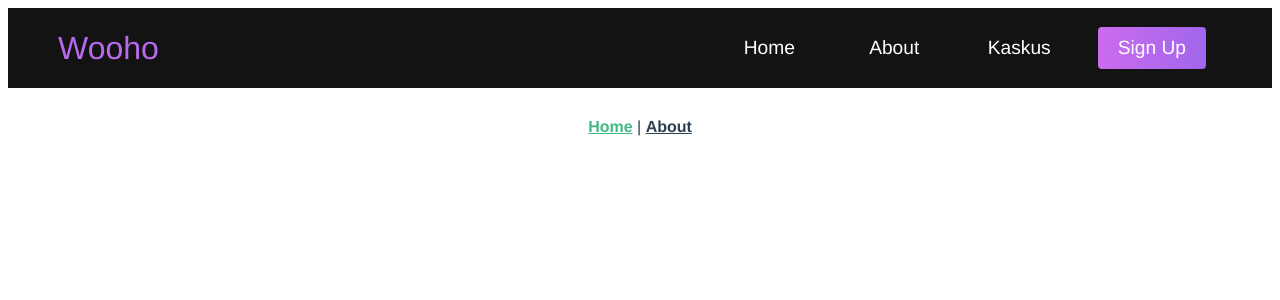
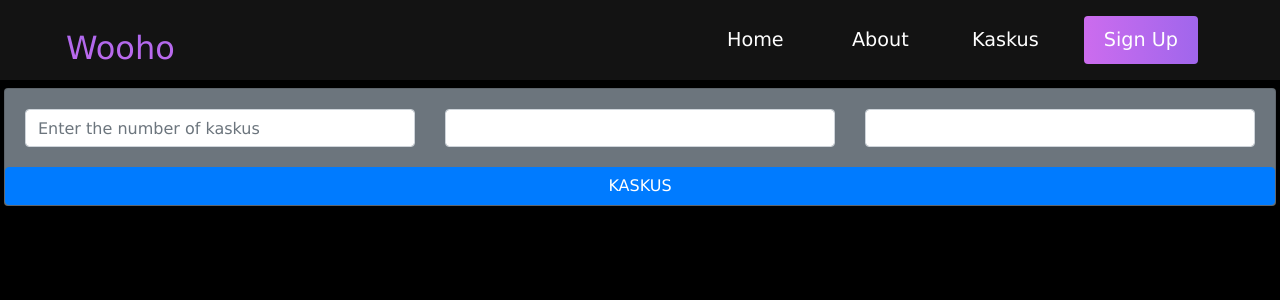
Before and after one commit to putrasatr/Face-Recognation-Vue, a Vue app: page /kaskus in a window 1280 px wide. Shown: the top 300 px of the page. Built offline with nearby package versions, Linux system fonts and the light colour scheme.

Commit message:
Modify UI and typescript append

```diff
--- a/package.json
+++ b/package.json
@@ -9,9 +9,13 @@
     "test:e2e": "vue-cli-service test:e2e"
   },
   "dependencies": {
+    "bootstrap": "^4.6.0",
+    "bootstrap-vue": "^2.21.2",
     "core-js": "^3.6.5",
     "register-service-worker": "^1.7.1",
     "vue": "^2.6.11",
+    "vue-class-component": "^7.2.6",
+    "vue-property-decorator": "^9.1.2",
     "vue-router": "^3.2.0",
     "vuex": "^3.4.0"
   },
--- a/public/index.html
+++ b/public/index.html
@@ -1,17 +1,35 @@
 <!DOCTYPE html>
 <html lang="">
+
 <head>
   <meta charset="utf-8">
   <meta http-equiv="X-UA-Compatible" content="IE=edge">
   <meta name="viewport" content="width=device-width,initial-scale=1.0">
   <link rel="icon" href="<%= BASE_URL %>favicon.ico">
-    <title><%= htmlWebpackPlugin.options.title %></title>
+  <title>
+    <%= htmlWebpackPlugin.options.title %>
+  </title>
 </head>
+
 <body>
   <noscript>
-      <strong>We're sorry but <%= htmlWebpackPlugin.options.title %> doesn't work properly without JavaScript enabled. Please enable it to continue.</strong>
+    <strong>We're sorry but <%= htmlWebpackPlugin.options.title %> doesn't work properly without JavaScript enabled.
+        Please enable it to continue.</strong>
   </noscript>
   <div id="app"></div>
   <!-- built files will be auto injected -->
 </body>
+<style>
+  * {
+    font-family: 'Lucida Sans', 'Lucida Sans Regular', 'Lucida Grande', 'Lucida Sans Unicode', Geneva, Verdana, sans-serif;
+  }
+
+  body {
+    background-color: black;
+    padding: 0;
+    overflow: hidden;
+    margin: 0;
+  }
+</style>
+
 </html>
--- a/src/App.vue
+++ b/src/App.vue
@@ -1,10 +1,6 @@
 <template>
   <div id="app">
     <TopBar/>
-    <div id="nav">
-      <router-link to="/" id="home">Home</router-link> |
-      <router-link to="/about">About</router-link>
-    </div>
     <router-view/>
   </div>
 </template>
@@ -26,7 +22,7 @@
     color: #2c3e50;
 
     &.router-link-exact-active {
-      color: #42b983;
+      color: #a066ec;
     }
   }
 }
--- /dev/null
+++ b/src/views/Kaskus.vue
@@ -0,0 +1,54 @@
+<template>
+  <div class="app card bg-secondary mx-1 my-2">
+    <div class="card-body row">
+      <div class="col">
+        <input
+          v-model="kaskus"
+          type="number"
+          placeholder="Enter the number of kaskus"
+          class="form-control"
+        />
+      </div>
+      <div class="col">
+        <input type="text" class="form-control" />
+      </div>
+      <div class="col">
+        <input type="text" class="form-control" />
+      </div>
+    </div>
+    <button class="btn btn-primary lg" @click="clickMe">
+      <span>KASKUS</span>
+    </button>
+  </div>
+</template>
+<script lang="ts">
+import { Component, Vue } from "vue-property-decorator";
+
+@Component
+export default class App extends Vue {
+  public clickMe(e: object): void {
+    console.log(e);
+  }
+}
+// export default {
+//      name: "Kaskus",
+//   data() {
+//     return {
+//       kaskus: {
+//         type: "sda",
+//       },
+//     };
+//   },
+//   watch: {
+//     kaskus: function () {
+//         this.handleSetValue();
+//     },
+//   },
+//   methods: {
+//       async handleSetValue() {
+//           @Watch("kaskus");
+//       if (this.kaskus) console.log("KAS",this.kaskus);
+//     },
+//   },
+// }
+</script>
```
Also changed, not shown: src/main.ts (+7 -0 lines), src/assets/logoWooho.png (added), 1 other file (tests, documents, lock files or other folders). Lines whose indentation alone changed are shown as unchanged.
